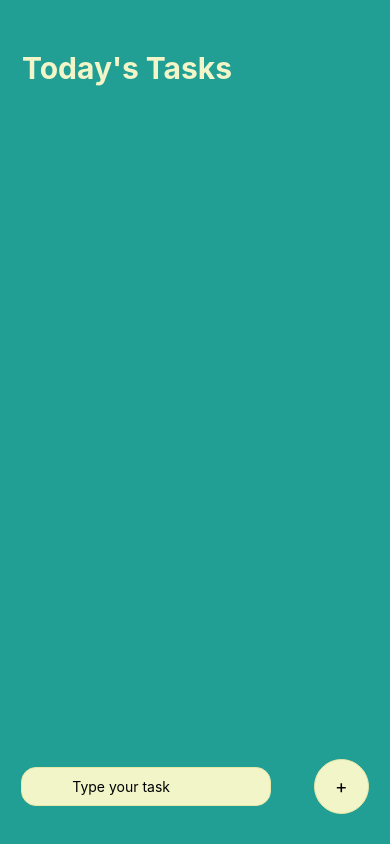
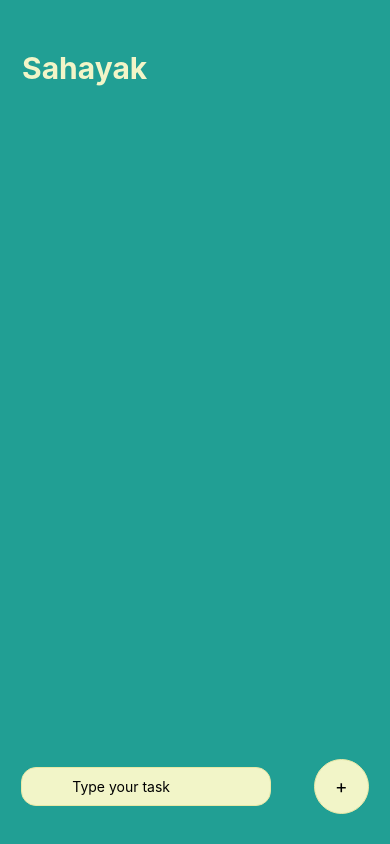
Before and after one commit to Rudransh-K/loop-helper-app, a React Native app: screen / in a window 390 px wide. Built offline with nearby package versions, Linux system fonts and the light colour scheme.

Commit message:
Update App.js

```diff
--- a/App.js
+++ b/App.js
@@ -5,6 +5,7 @@ import Task from './components/singleTask';
 
 export default function App() {
 
+  let completedItems = [];
   const [taskEnter, setTask] = useState();
   const [taskItems, setTaskItems] = useState([]);
   const handleTaskEntry = () => {
@@ -15,15 +16,19 @@ export default function App() {
 
   const completeTask = (index) => {
     let itemsCopy = [...taskItems]
+    completedItems.push(itemsCopy[index])
     itemsCopy.splice(index, 1)
     setTaskItems(itemsCopy)
-  }
+    }
+
+
+
 
   return (
     <View style={styles.container}>
       <View style={styles.taskWrapper}>
         <Text style={styles.listTitle}>
-          Today's Tasks
+          Sahayak
         </Text>
         <View style={styles.taskItems}>
           {
```
